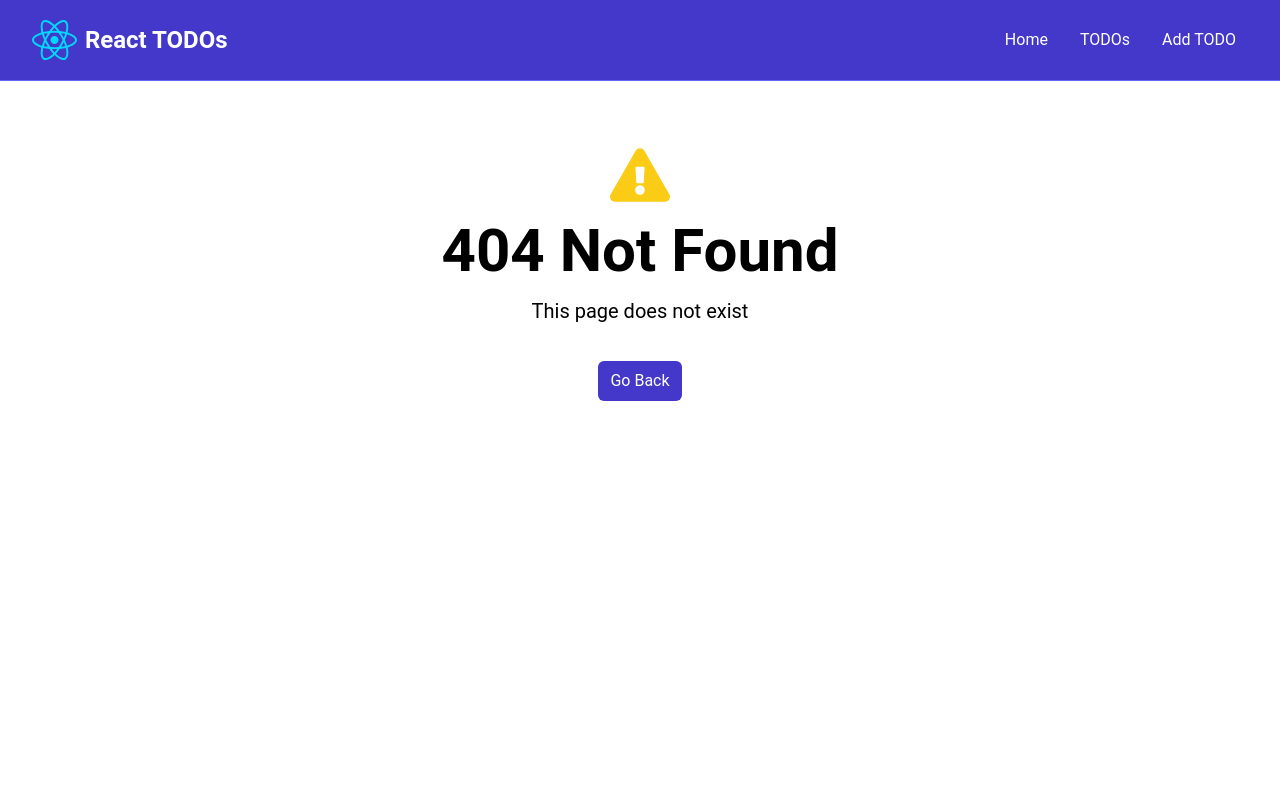
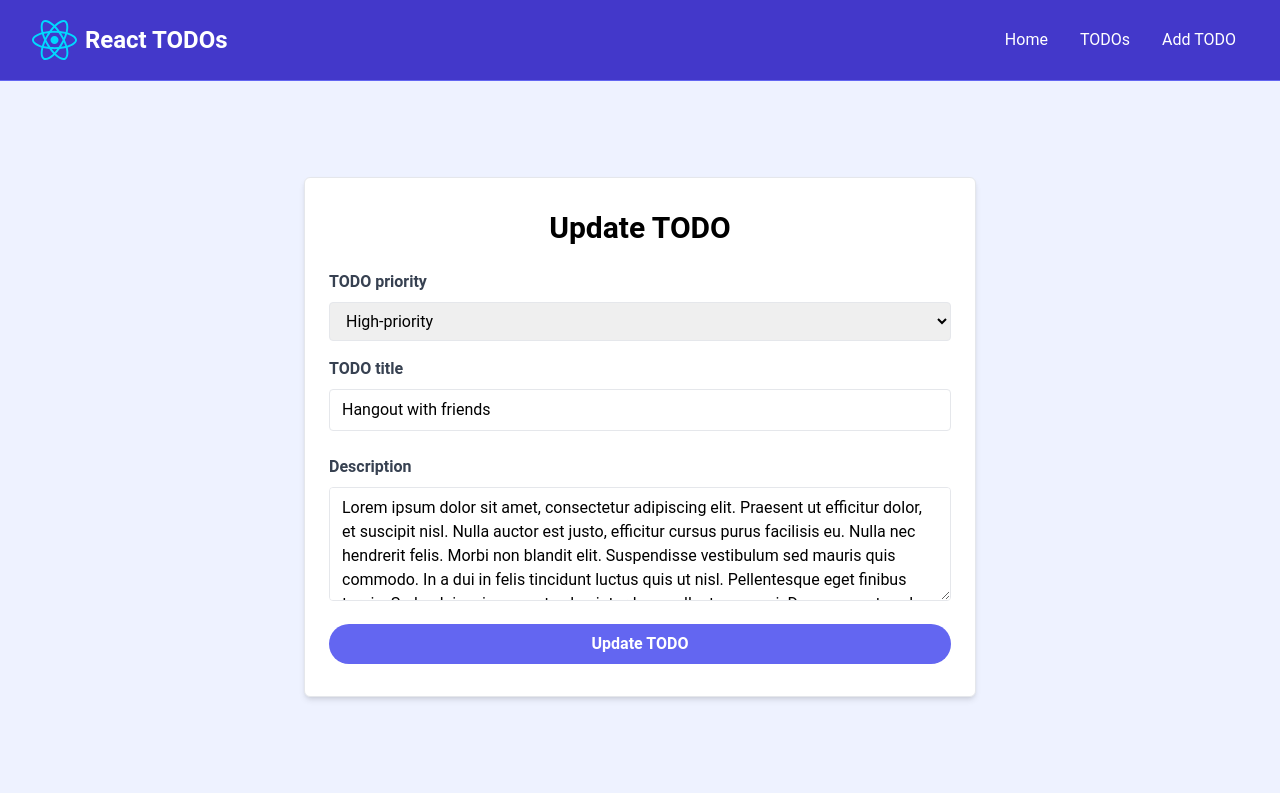
Before and after one commit to amirrh6/react-todos, a React (Vite) app: page /edit-todo/1 in a window 1280 px wide. Before the commit this address had no page. Built offline with nearby package versions, Linux system fonts and the light colour scheme.

Commit message:
Edit TODO page is implemented

```diff
--- a/src/App.jsx
+++ b/src/App.jsx
@@ -5,14 +5,43 @@ import {
     RouterProvider
 } from 'react-router-dom';
 
+import { backend } from './others/others';
+import defaultTODOs from './todos.json';
+import MainLayout from './layouts/MainLayout';
 import HomePage from './pages/HomePage';
-import MainLayout from './layouts/MainLayout';
 import TODOsPage from './pages/TODOsPage';
 import TODOPage, { TODOLoader } from './pages/TODOPage';
 import AddTODOPage from './pages/AddTODOPage';
 import NotFoundPage from './pages/NotFoundPage';
-import defaultTODOs from './todos.json';
-import { backend } from './others/others';
+import EditTODOPage from './pages/EditTODOPage';
+
+const updateTODO = async (todo) => {
+    if (backend == 'json-server') {
+        const apiUrl = `/api/todos/${todo.id}`;
+
+        await fetch(apiUrl, {
+            method: 'PUT',
+            headers: {
+                'Content-Type': 'application/json'
+            },
+            body: JSON.stringify(todo)
+        });
+
+        return;
+    } else if (backend == 'browser') {
+        if (localStorage.getItem('todos') === null) {
+            localStorage.setItem('todos', JSON.stringify(defaultTODOs['todos']));
+        }
+
+        let readTODOs = JSON.parse(localStorage.getItem('todos'));
+
+        readTODOs = readTODOs.map((object) =>
+            object.id === todo.id ? { ...object, ...todo } : object
+        );
+
+        localStorage.setItem('todos', JSON.stringify(readTODOs));
+    }
+};
 
 const deleteTODO = async (id) => {
     if (backend == 'json-server') {
@@ -76,6 +105,11 @@ const App = () => {
                     element={<TODOPage deleteTODO={deleteTODO} />}
                     loader={TODOLoader}
                 />
+                <Route
+                    path="/edit-todo/:id"
+                    element={<EditTODOPage updateTODOSubmit={updateTODO} />}
+                    loader={TODOLoader}
+                />
                 <Route path="/add-todo" element={<AddTODOPage addTODOSubmit={addTODO} />} />
                 <Route path="*" element={<NotFoundPage />} />
             </Route>
--- /dev/null
+++ b/src/pages/EditTODOPage.jsx
@@ -0,0 +1,106 @@
+/* eslint-disable react/prop-types */
+import { useParams, useLoaderData, useNavigate } from 'react-router-dom';
+import { useState } from 'react';
+import { toast } from 'react-toastify';
+
+const EditTODOPage = ({ updateTODOSubmit }) => {
+    const todo = useLoaderData();
+
+    const [title, setTitle] = useState(todo.title);
+    const [priority, setPriority] = useState(todo.priority);
+    const [description, setDescription] = useState(todo.description);
+
+    const navigate = useNavigate();
+
+    const { id } = useParams();
+
+    const submitForm = (event) => {
+        event.preventDefault();
+
+        const updatedTODO = {
+            id,
+            title,
+            priority,
+            description
+        };
+
+        updateTODOSubmit(updatedTODO);
+        toast.success('TODO updated successfully!');
+        return navigate(`/todos/${updatedTODO.id}`);
+    };
+
+    return (
+        <section className="bg-indigo-50">
+            <div className="container m-auto max-w-2xl py-24">
+                <div className="bg-white px-6 py-8 mb-4 shadow-md rounded-md border m-4 md:m-0">
+                    <form onSubmit={submitForm}>
+                        <h2 className="text-3xl text-center font-semibold mb-6">Update TODO</h2>
+
+                        <div className="mb-4">
+                            <label
+                                htmlFor="priority"
+                                className="block text-gray-700 font-bold mb-2"
+                            >
+                                TODO priority
+                            </label>
+                            <select
+                                id="priority"
+                                name="priority"
+                                className="border rounded w-full py-2 px-3"
+                                required
+                                value={priority}
+                                onChange={(event) => setPriority(event.target.value)}
+                            >
+                                <option value="High-priority">High-priority</option>
+                                <option value="Medium-priority">Medium-priority</option>
+                                <option value="Low-priority">Low-priority</option>
+                            </select>
+                        </div>
+
+                        <div className="mb-4">
+                            <label className="block text-gray-700 font-bold mb-2">TODO title</label>
+                            <input
+                                type="text"
+                                id="title"
+                                name="title"
+                                className="border rounded w-full py-2 px-3 mb-2"
+                                placeholder="eg. Do the laundry"
+                                required
+                                value={title}
+                                onChange={(event) => setTitle(event.target.value)}
+                            />
+                        </div>
+                        <div className="mb-4">
+                            <label
+                                htmlFor="description"
+                                className="block text-gray-700 font-bold mb-2"
+                            >
+                                Description
+                            </label>
+                            <textarea
+                                id="description"
+                                name="description"
+                                className="border rounded w-full py-2 px-3"
+                                rows="4"
+                                placeholder="Gather sport clothes and take them to ..."
+                                value={description}
+                                onChange={(event) => setDescription(event.target.value)}
+                            ></textarea>
+                        </div>
+
+                        <div>
+                            <button
+                                className="bg-indigo-500 hover:bg-indigo-600 text-white font-bold py-2 px-4 rounded-full w-full focus:outline-none focus:shadow-outline"
+                                type="submit"
+                            >
+                                Update TODO
+                            </button>
+                        </div>
+                    </form>
+                </div>
+            </div>
+        </section>
+    );
+};
+
+export default EditTODOPage;
--- a/src/pages/TODOPage.jsx
+++ b/src/pages/TODOPage.jsx
@@ -62,12 +62,8 @@ const TODOPage = ({ deleteTODO }) => {
                             <div className="bg-white p-6 rounded-lg shadow-md mt-6">
                                 <h3 className="text-xl font-bold mb-6">Manage TODO</h3>
                                 <Link
-                                    to={`/todos/edit/${todo.id}`}
+                                    to={`/edit-todo/${todo.id}`}
                                     className="bg-indigo-500 hover:bg-indigo-600 text-white text-center font-bold py-2 px-4 rounded-full w-full focus:outline-none focus:shadow-outline mt-4 block"
-                                    onClick={(event) => {
-                                        event.preventDefault();
-                                        alert('Work in Progress...');
-                                    }}
                                 >
                                     Edit TODO
                                 </Link>
```
Also changed, not shown: 1 other file (tests, documents, lock files or other folders).
